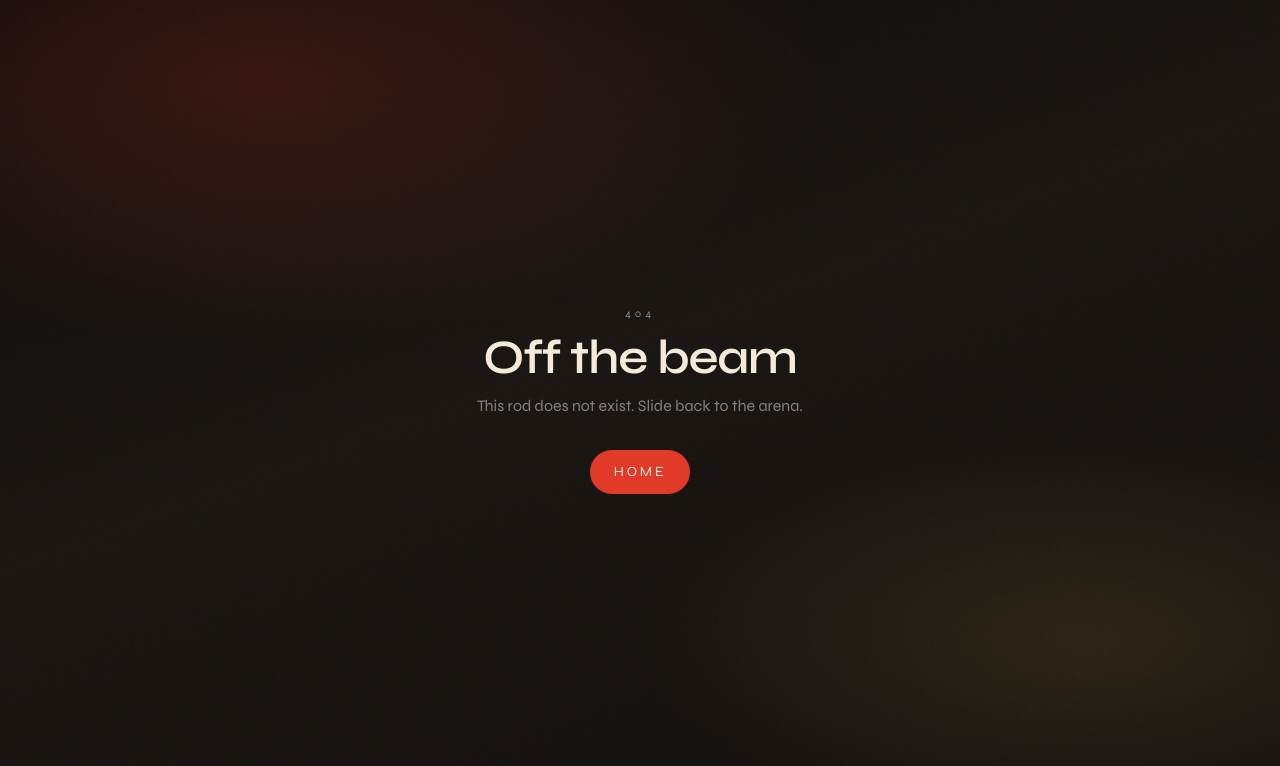
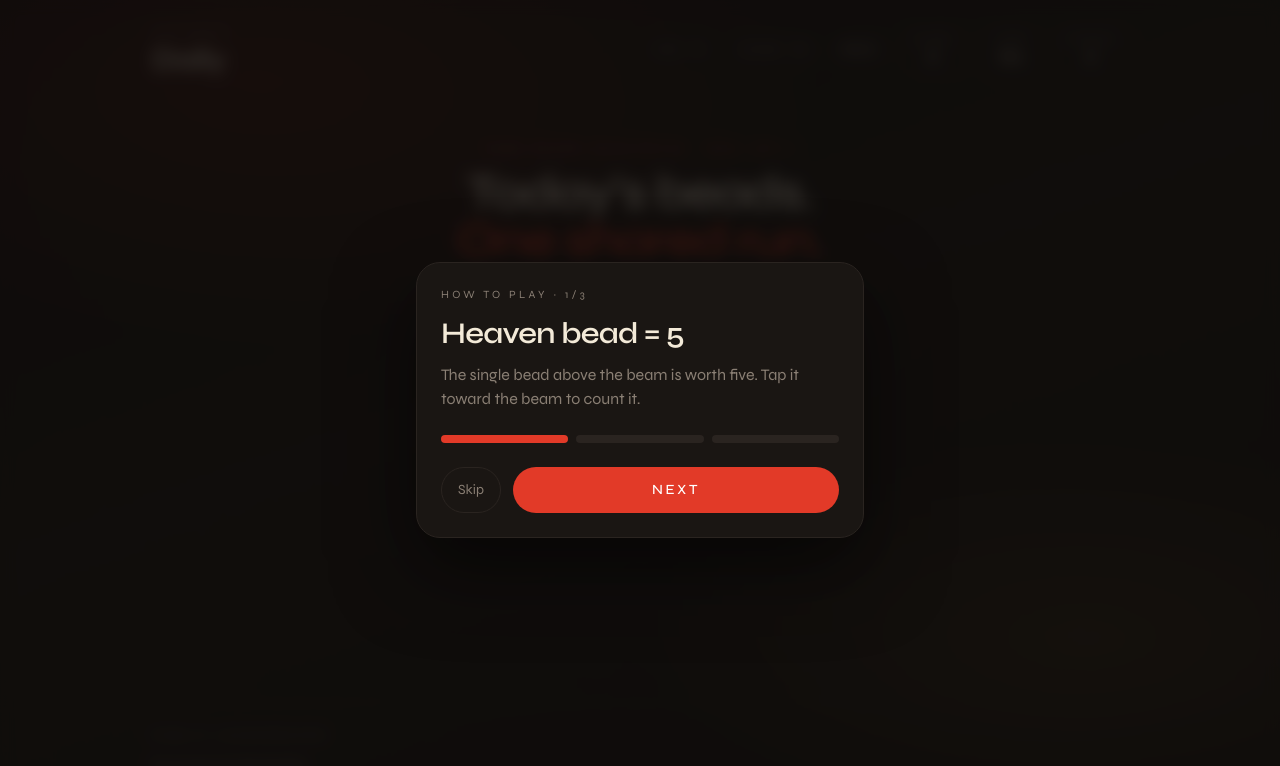
Before and after one commit to selengr/-abacus, a Next.js app: page /play/daily in a window 1280 px wide. Before the commit this address had no page. Shown: the top 766 px of the page. Built offline with nearby package versions, Linux system fonts and the light colour scheme.

Commit message:
Add daily challenge route.

```diff
--- /dev/null
+++ b/app/play/daily/page.tsx
@@ -0,0 +1,5 @@
+import { GameClient } from "@/components/GameClient";
+
+export default function DailyPage() {
+  return <GameClient mode="daily" />;
+}
```
